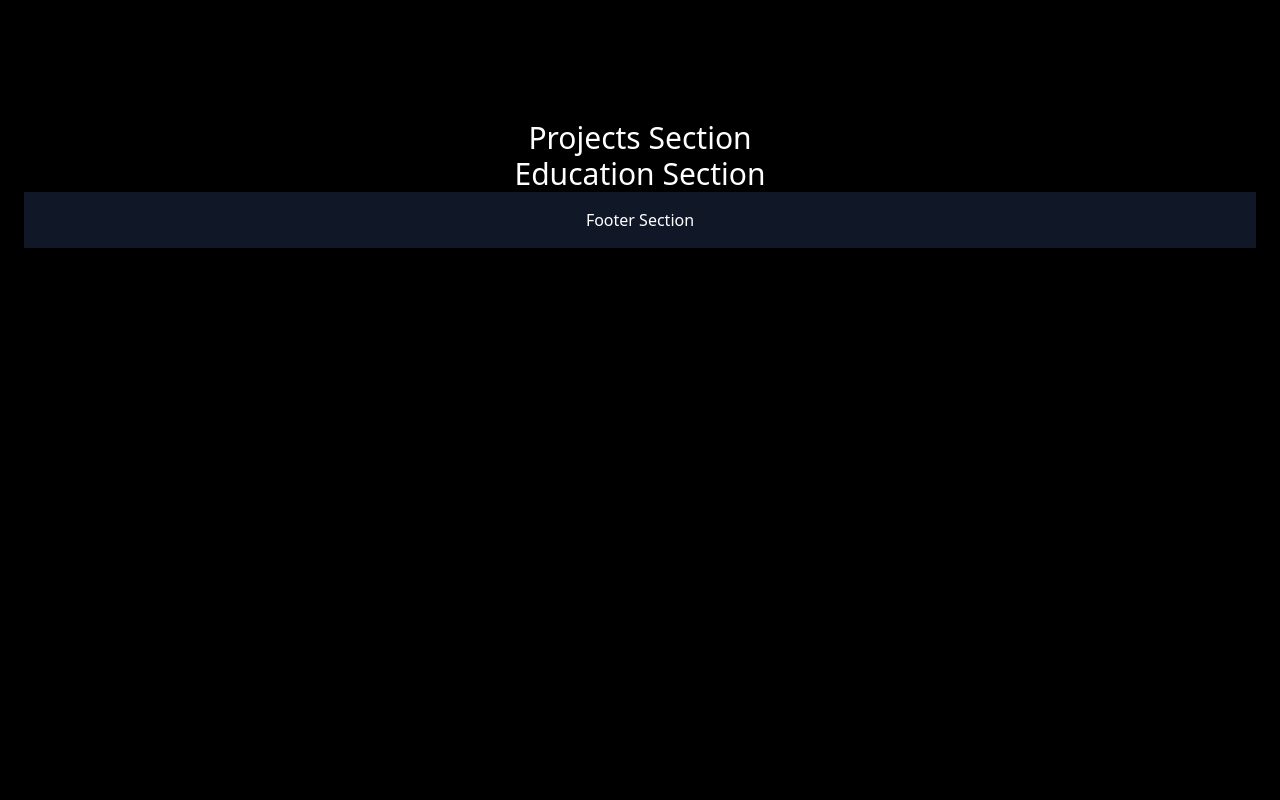
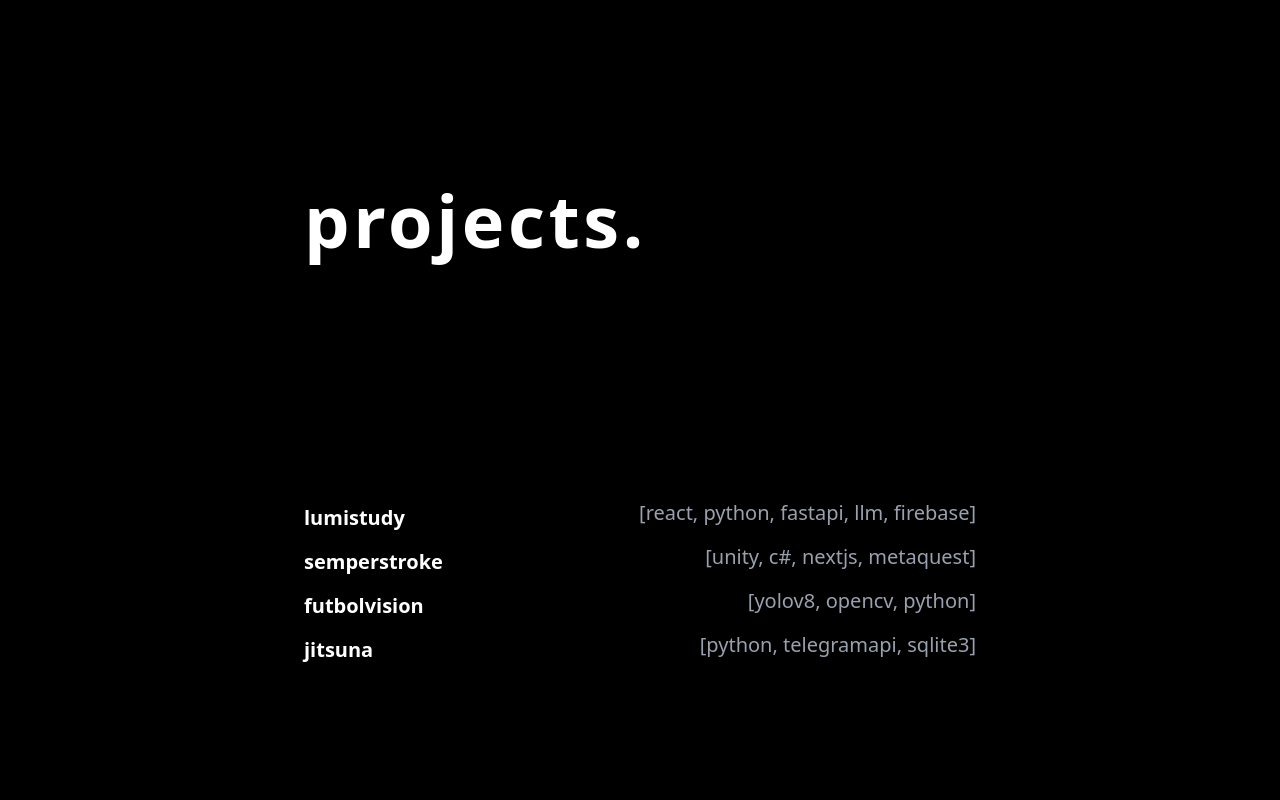
Before and after one commit to Fiyxxx/hs-portfolio, a React (Vite) app: page / in a window 1280 px wide. Shown: the part 1480-2280 px from the top of the page. Before the commit the page ends 1728 px from the top, so only its background shows below. Built offline with nearby package versions, Linux system fonts and the light colour scheme.

Commit message:
added projects, need to add/fix: images, content, smooth animation

```diff
--- a/src/components/About.jsx
+++ b/src/components/About.jsx
@@ -113,7 +113,7 @@ const About = () => {
             />
           </motion.div>
 
-          <p className="text-sm text-white-400 mt-2 ml-3">click me! 👆</p>
+          <p className="text-sm text-white-400 mt-3 ml-3">click me! 👆</p>
         </div>
       </div>
     </section>
--- a/src/components/Projects.jsx
+++ b/src/components/Projects.jsx
@@ -1,5 +1,135 @@
+import { useState } from "react";
+import { motion, AnimatePresence } from "framer-motion";
+import lumipic from "../assets/lumi.png";
+import semperstrokepic from "../assets/semperstroke.png";
+
+const dummyProjects = [
+  {
+    title: "lumistudy",
+    description: "This is a short description for project1.",
+    image: lumipic,
+    liveLink: "#",
+    codeLink: "#",
+    preview: "[react, python, fastapi, llm, firebase]"
+  },
+  {
+    title: "semperstroke",
+    description: "This is a short description for project2.",
+    image: semperstrokepic,
+    liveLink: "#",
+    codeLink: "#",
+    preview: "[unity, c#, nextjs, metaquest]"
+  },
+  {
+    title: "futbolvision",
+    description: "This is a short description for project2.",
+    image: "https://via.placeholder.com/400x250",
+    liveLink: "#",
+    codeLink: "#",
+    preview: "[yolov8, opencv, python]"
+  },
+  {
+    title: "jitsuna",
+    description: "This is a short description for project2.",
+    image: "https://via.placeholder.com/400x250",
+    liveLink: "#",
+    codeLink: "#",
+    preview: "[python, telegramapi, sqlite3]"
+  }
+];
+
 const Projects = () => {
-    return <section className="text-center text-3xl">Projects Section</section>;
+  const [openStates, setOpenStates] = useState({});
+
+  const toggleProject = (index) => {
+    setOpenStates((prev) => ({
+      ...prev,
+      [index]: !prev[index],
+    }));
   };
 
-  export default Projects;
+  return (
+    <section
+      id="projects"
+      className="scroll-mt-20 w-full min-h-screen px-6 py-10 flex justify-center relative"
+    >
+      <div className="max-w-2xl w-full flex flex-col gap-6 relative">
+        {/* Section Title */}
+        <div className="absolute top-6 left-0 w-full flex justify-center">
+          <div className="max-w-screen-md w-full">
+            <h2 className="text-3xl sm:text-7xl text-white font-bold tracking-wider">
+              projects.
+            </h2>
+          </div>
+        </div>
+
+        {/* Project Items */}
+        <div className="pt-86 flex flex-col gap-4">
+          {dummyProjects.map((project, index) => (
+            <div key={index} className="text-white">
+              {/* Clickable Header */}
+              <div
+                onClick={() => toggleProject(index)}
+                className="flex justify-between items-center cursor-pointer hover:text-violet-400 transition-colors"
+              >
+                <h3 className="text-xl font-semibold">
+                  {project.title}
+                </h3>
+                <span className="text-xl text-gray-400 -translate-y-[5px] inline-block">
+                  {project.preview}
+                </span>
+              </div>
+
+              {/* Expandable Content */}
+              <AnimatePresence>
+                {openStates[index] && (
+                  <motion.div
+                    initial={{ opacity: 0, height: 0 }}
+                    animate={{ opacity: 1, height: "auto" }}
+                    exit={{ opacity: 0, height: 0 }}
+                    transition={{ duration: 0.4 }}
+                    className="overflow-hidden mt-4"
+                  >
+                    <div className="flex flex-col md:flex-row gap-6">
+                      {/* Image */}
+                      <img
+                        src={project.image}
+                        alt={project.title}
+                        className="w-full md:w-1/2 h-auto rounded-lg shadow-lg object-cover"
+                      />
+
+                      {/* Text Content */}
+                      <div className="flex flex-col gap-4 md:w-1/2">
+                        <p className="text-base">{project.description}</p>
+                        <div className="flex gap-4">
+                          <a
+                            href={project.liveLink}
+                            target="_blank"
+                            rel="noopener noreferrer"
+                            className="text-sm text-violet-400 hover:underline"
+                          >
+                            [link]
+                          </a>
+                          <a
+                            href={project.codeLink}
+                            target="_blank"
+                            rel="noopener noreferrer"
+                            className="text-sm text-violet-400 hover:underline"
+                          >
+                            [code]
+                          </a>
+                        </div>
+                      </div>
+                    </div>
+                  </motion.div>
+                )}
+              </AnimatePresence>
+            </div>
+          ))}
+        </div>
+      </div>
+    </section>
+  );
+};
+
+export default Projects;
```
Also changed, not shown: src/assets/lumi.png (added), src/assets/semperstroke.png (added).
